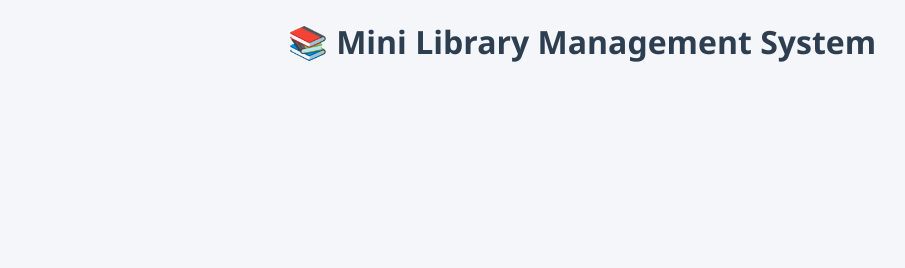
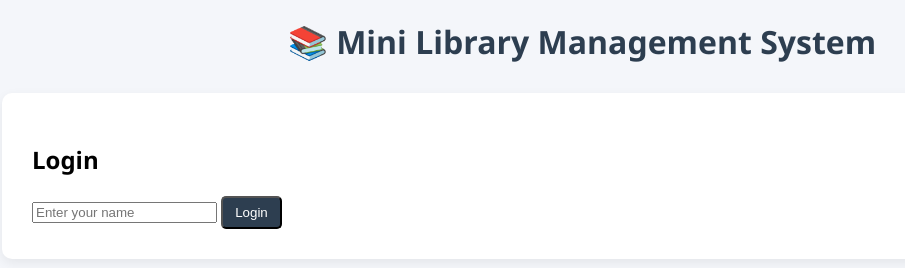
Before and after one commit to vicky2418-v/mini-library-leader, a plain HTML site: page template/index.html in a window 1280 px wide. Shown: the whole page, without its empty margins (58-963 px from the left). Drawn offline with Linux system fonts and the light colour scheme.

Commit message:
Succesfully resolved the issue #7

```diff
--- a/template/index.html
+++ b/template/index.html
@@ -58,7 +58,7 @@
     <h1>📚 Mini Library Management System</h1>
 
     <!-- Login Section -->
-    <div id="loginSection" class="login-panel" style="display:none;">
+    <div id="loginSection" class="login-panel">
         <h2>Login</h2>
         <input type="text" id="loginName" placeholder="Enter your name">
         <button onclick="loginUser()">Login</button>
```
